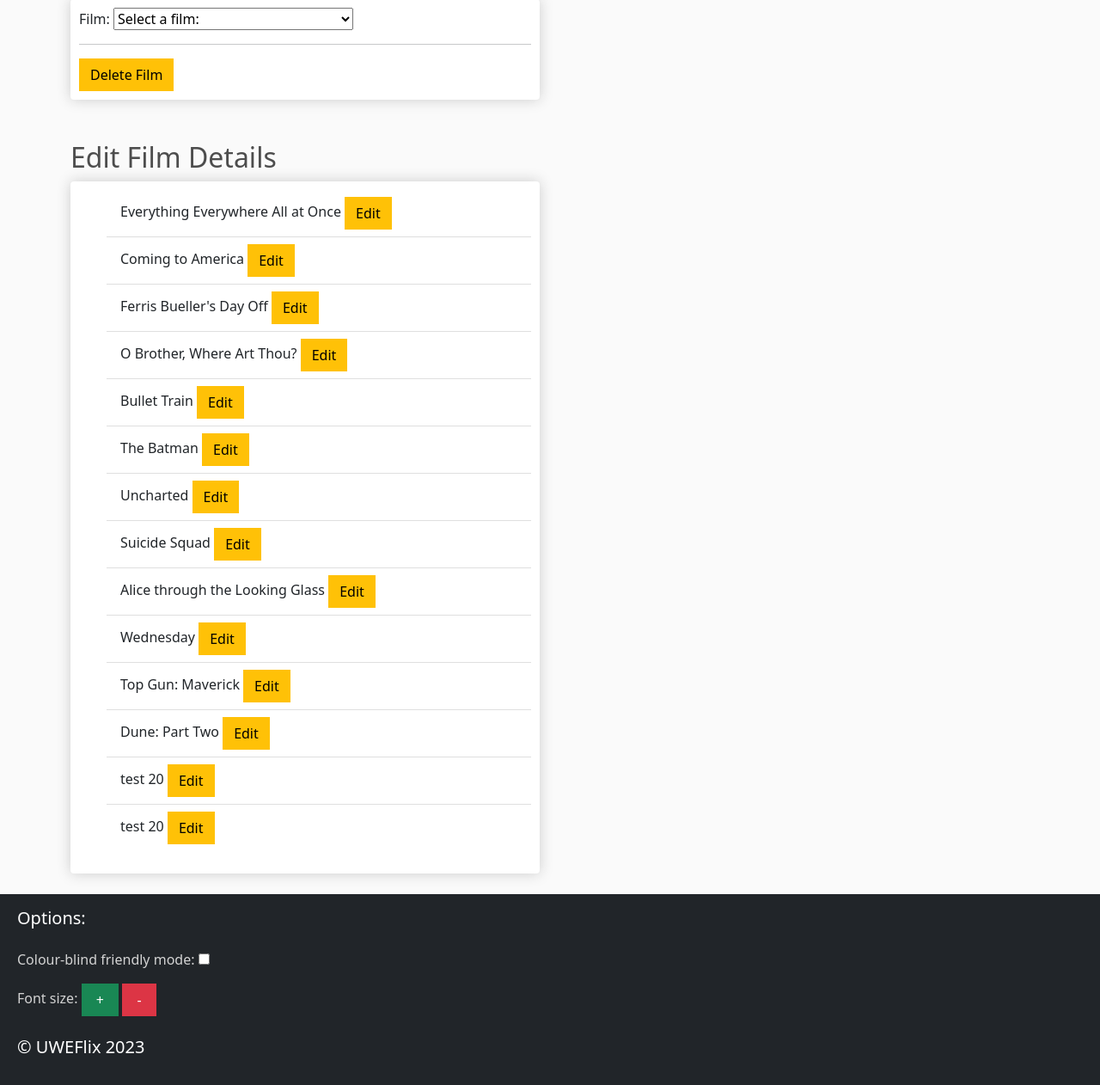
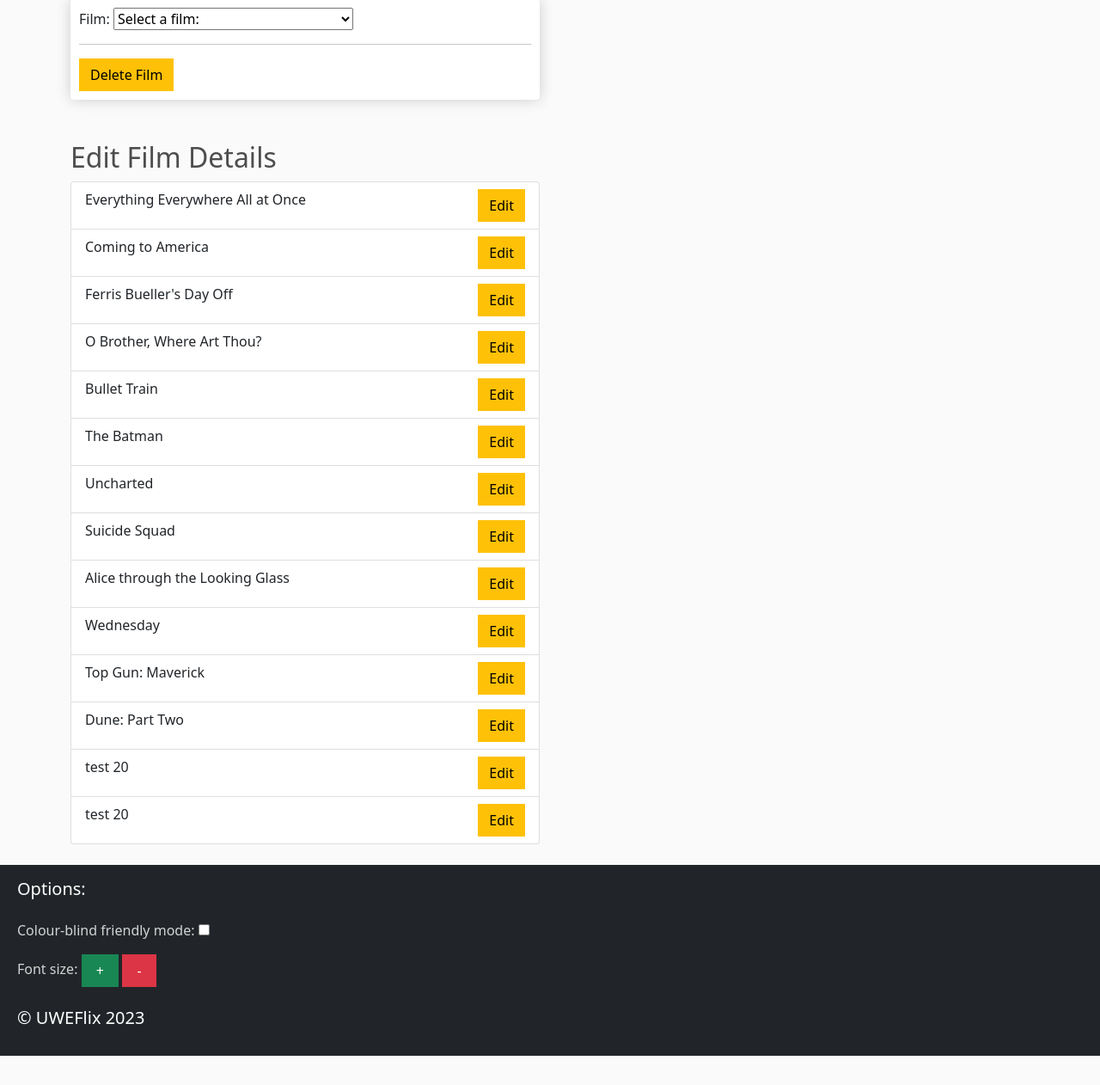
Before and after one commit to andrei2timo/ESD-UWEFlix-Cinema-Component-B, a Django app: page /add_film/ in a window 1280 px wide. Shown: the part 595-1857 px from the top of the page at 86% size. After the commit the page ends 1823 px from the top, so only its background shows below. Run offline with Django 4.2, Linux system fonts and the light colour scheme; data comes from the database, SQL or seed files in the repository; some libraries are stand-ins or nearby versions.

Commit message:
Updated list style

```diff
--- a/Cinema-System-ESD-Component B/UWEFlix_django/uweflix/static/uweflix/site.css
+++ b/Cinema-System-ESD-Component B/UWEFlix_django/uweflix/static/uweflix/site.css
@@ -56,10 +56,6 @@ footer {
 .row-image{
 	width: 100px;
 	height: 200px;
-}
-
-.list-group-item {
-	display: flex
 }
 
 #id_adult_tickets, #id_student_tickets, #id_child_tickets, #id_total_cost, #discount-btn, #id_adult, #id_student, #id_child, #id_rep_student_tickets, #id_apply_covid_restrictions {
--- a/Cinema-System-ESD-Component B/UWEFlix_django/uweflix/templates/uweflix/add_film.html
+++ b/Cinema-System-ESD-Component B/UWEFlix_django/uweflix/templates/uweflix/add_film.html
@@ -49,10 +49,10 @@
     <br />
     <br />
     <h2>Edit Film Details</h2>
-    <div class="box-element">
-      <ul class="list-group-flush">
+    <!-- <div class="box-element"> -->
+      <ul class="list-group">
         {% for film in films %}
-          <li class="list-group-item">
+          <li class="list-group-item d-flex justify-content-between">
             {{ film.title }}
             <a href="../film_detail/{{film.id}}">
               <input type="submit" name="manage_film" value="Edit" class="btn btn-warning">
@@ -60,6 +60,6 @@
           </li>
         {% endfor %}
       </ul>
-    </div>
+    <!-- </div> -->
   </div>
 </div> {% endblock %}
```
